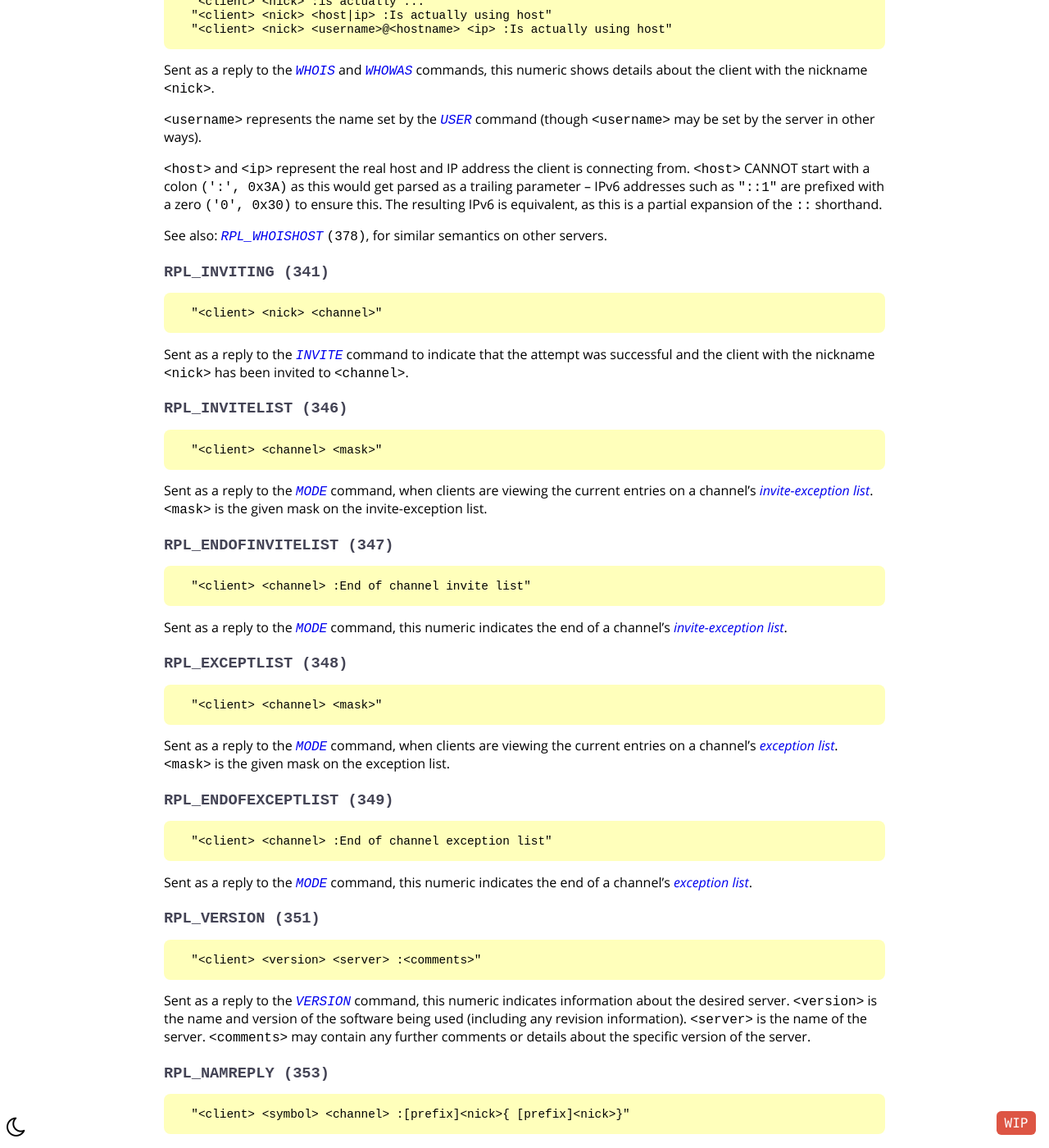
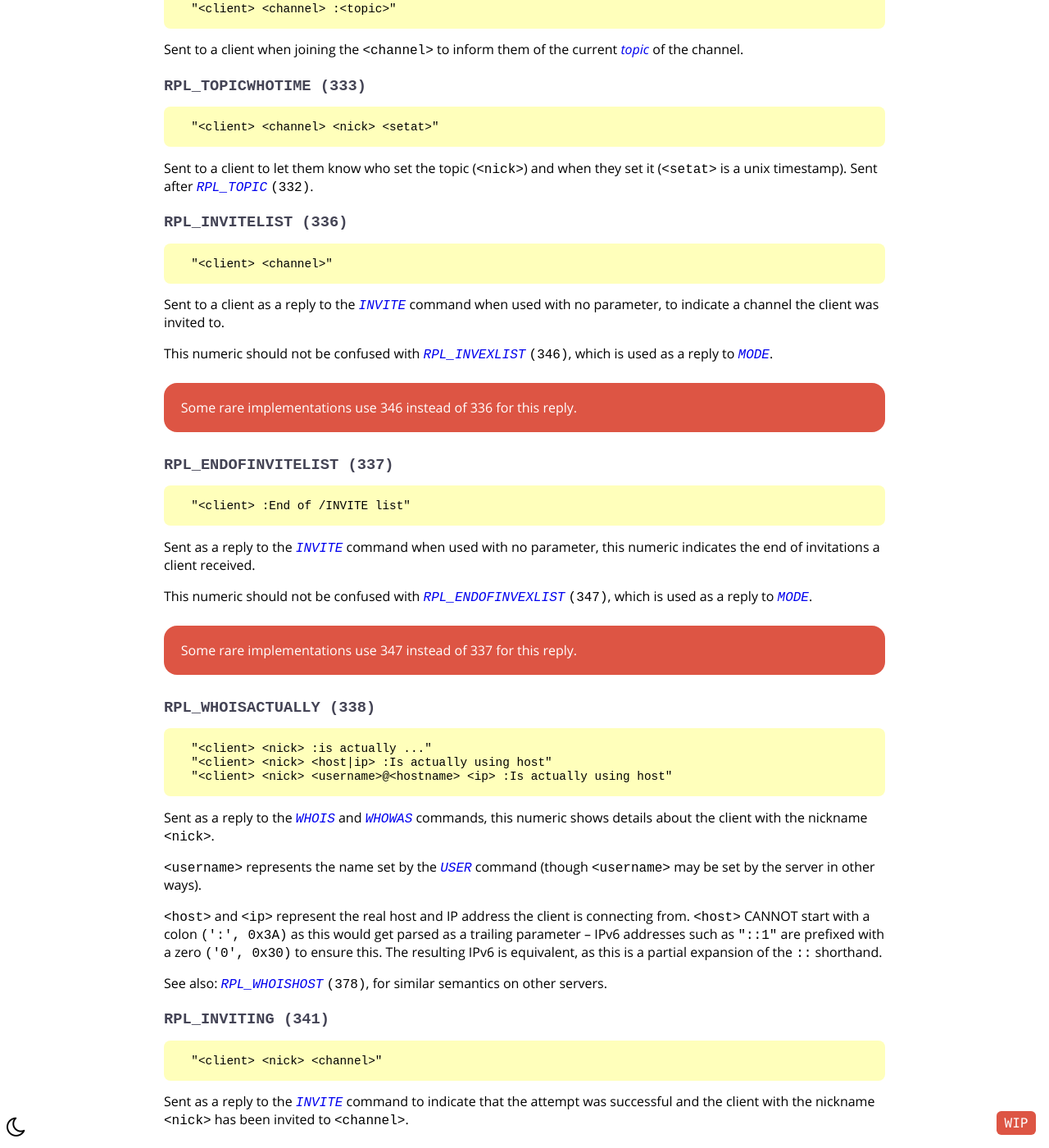
Before and after one commit to ircdocs/modern-irc, a Jekyll site: the page built from index.md, in a window 1280 px wide and 1400 px high, scrolled down 70740 px. Shown: the whole window at 82% size. Built offline with Jekyll 4.4.1, drawn with Linux system fonts in a browser that asks for light colours; the table of contents is made by our own code; some of the changed text lies outside the part shown.

Commit message:
Clarify the situation on INVITELIST and INVEXLIST. (#177)
* Clarify the situation on INVITELIST and INVEXLIST.

* Swap trailing parametrs

Co-authored-by: tommyrot <jos@dutnie.nl>

```diff
--- a/_includes/messages/channel.md
+++ b/_includes/messages/channel.md
@@ -218,6 +217,16 @@ Message Examples:
 
       :dan-!d@localhost INVITE Wiz #test    ; dan- has invited Wiz
                                             to the channel #test
+
+#### Invite list
+
+Servers MAY allow the `INVITE` with no parameter, and reply with a list of channels the sender is invited to as {% numeric RPL_INVITELIST %} numerics, ending with a {% numeric RPL_ENDOFINVITELIST %} numeric.
+
+<div class="warning">
+    <p>Some rare implementations use numerics 346/347 instead of 336/337 as `RPL_INVITELIST`/`RPL_ENDOFINVITELIST`. You should check the server you are using implements them as expected.</p>
+
+    <p>346/347 now generally stands for `RPL_INVEXLIST`/`RPL_ENDOFINVEXLIST`, used for <a href="#invite-exemption-channel-mode">invite-exemption list</a>.</p>
+</div>
 
 ### KICK message
 
--- a/_includes/modern-appendix.md
+++ b/_includes/modern-appendix.md
@@ -557,6 +557,31 @@ Sent to a client when joining the `<channel>` to inform them of the current [top
 
 Sent to a client to let them know who set the topic (`<nick>`) and when they set it (`<setat>` is a unix timestamp). Sent after {% numeric RPL_TOPIC %}.
 
+{% numericheader RPL_INVITELIST %}
+
+      "<client> <channel>"
+
+Sent to a client as a reply to the {% command INVITE %} command when used with no parameter, to indicate a channel the client was invited to.
+
+This numeric should not be confused with {% numeric RPL_INVEXLIST %}, which is used as a reply to {% message MODE %}.
+
+
+<div class="warning">
+    <p>Some rare implementations use 346 instead of 336 for this reply.</p>
+</div>
+
+{% numericheader RPL_ENDOFINVITELIST %}
+
+      "<client> :End of /INVITE list"
+
+Sent as a reply to the {% message INVITE %} command when used with no parameter, this numeric indicates the end of invitations a client received.
+
+This numeric should not be confused with {% numeric RPL_ENDOFINVEXLIST %}, which is used as a reply to {% message MODE %}.
+
+<div class="warning">
+    <p>Some rare implementations use 347 instead of 337 for this reply.</p>
+</div>
+
 {% numericheader RPL_WHOISACTUALLY %}
 
       "<client> <nick> :is actually ..."
@@ -577,17 +602,25 @@ See also: {% numeric RPL_WHOISHOST %}, for similar semantics on other servers.
 
 Sent as a reply to the {% message INVITE %} command to indicate that the attempt was successful and the client with the nickname `<nick>` has been invited to `<channel>`.
 
-{% numericheader RPL_INVITELIST %}
+{% numericheader RPL_INVEXLIST %}
 
       "<client> <channel> <mask>"
 
 Sent as a reply to the {% message MODE %} command, when clients are viewing the current entries on a channel's [invite-exception list](#invite-exception-channel-mode). `<mask>` is the given mask on the invite-exception list.
 
-{% numericheader RPL_ENDOFINVITELIST %}
-
-      "<client> <channel> :End of channel invite list"
+This numeric should not be confused with {% numeric RPL_INVITELIST %}, which is used as a reply to {% message INVITE %}.
+
+This numeric is sometimes erroneously called `RPL_INVITELIST`, as this was the name used in RFC2812.
+
+{% numericheader RPL_ENDOFINVEXLIST %}
+
+      "<client> <channel> :End of Channel Invite Exception List"
 
 Sent as a reply to the {% message MODE %} command, this numeric indicates the end of a channel's [invite-exception list](#invite-exception-channel-mode).
+
+This numeric should not be confused with {% numeric RPL_ENDOFINVITELIST %}, which is used as a reply to {% message INVITE %}.
+
+This numeric is sometimes erroneously called `RPL_ENDOFINVITELIST`, as this was the name used in RFC2812.
 
 {% numericheader RPL_EXCEPTLIST %}
 
```
Also changed, not shown: other parts of _includes/messages/channel.md (+0 -1 lines), _data/modern.yml (+8 -2 lines).
